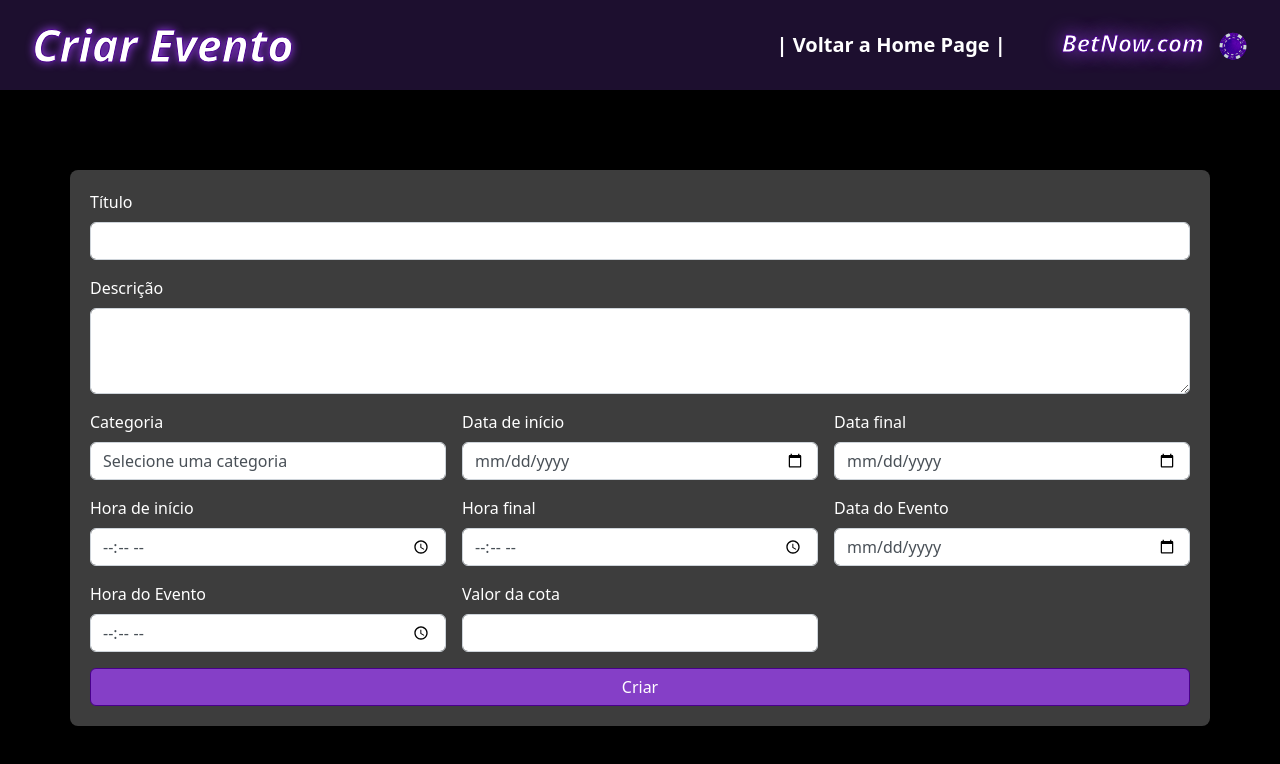
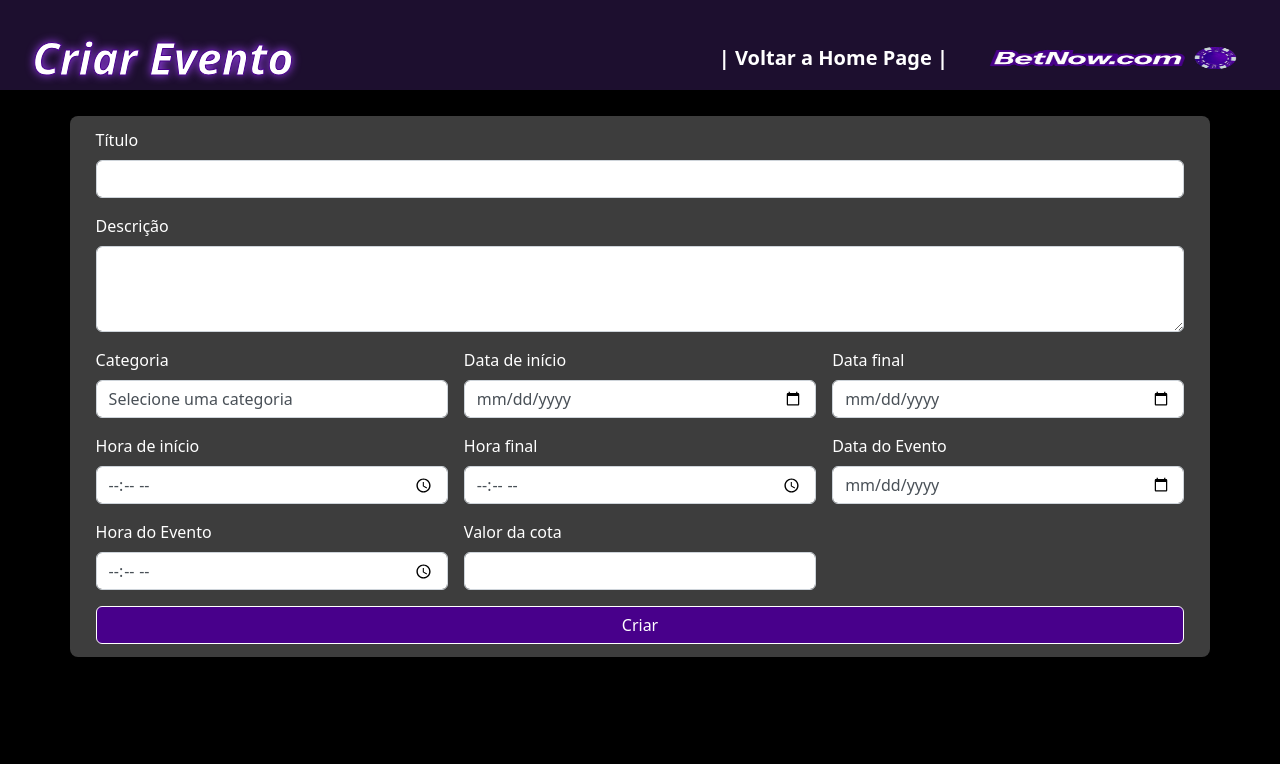
Before and after one commit to Sofiabreug/BetNow.com, a website: page frontend-pi/CriarEvento/CriarEvento.html in a window 1280 px wide. Drawn offline with nearby package versions, Linux system fonts and the light colour scheme.

Commit message:
alteraçoes login

```diff
--- a/frontend-pi/CriarEvento/CriarEvento.html
+++ b/frontend-pi/CriarEvento/CriarEvento.html
@@ -13,8 +13,8 @@
     <span class="navbar-brand">Criar Evento</span>
     <div class="navbar-text">
       <a href="../HomeLogon/HomeLogon.html" class="homepage">| Voltar a Home Page |</a>
-      <a class="logo">BetNow.com
-        <img src="../images/image-Photoroom (3) 2.png" alt="Logo">
+      <a class="logo">
+        <img src="../images/image-betnow.png" alt="Logo" width="250" height="100">
       </a>
     </div>
   </nav>
--- a/frontend-pi/CriarEvento/style_CriarEvento.css
+++ b/frontend-pi/CriarEvento/style_CriarEvento.css
@@ -115,27 +115,15 @@ body {
   color: #b067ff;
   text-shadow: 0px 0px 5px rgba(176, 103, 255, 0.7);
 }
-.navbar-text .logo {
-  text-decoration: none;
-  color: #ffffff;
-  -webkit-text-stroke: 1px #48008B;
-  margin-left: 16px;
-  font-weight: bold;
-  font-style: italic;
-  text-shadow: 0px 0px 20px #a443ff;
-  font-size: 24px;
-}
-.navbar-text .logo img {
-  width: 30px;
-  height: auto;
-  margin-left: 8px;
+.logo{
+  margin-right: 10px;
 }
 .form-container {
   background-color: #3d3d3d;
-  padding: 20px;
+  padding: 1% 2%;
   border-radius: 8px;
   box-shadow: 0 4px 8px rgba(0, 0, 0, 0.1);
-  margin-top: 80px;
+  margin-top: 2%;
 }
 .form-label {
   color: #ffffff;
@@ -145,12 +133,12 @@ body {
   color: #495057;
 }
 .btn-primary {
-  background-color: #8e3fd8e3;
-  border-color: #48008b;
+  background-color: #48008b;
+  border-color: white;
 }
 .btn-primary:hover {
   background-color: #591e8a;
-  border-color: #6f00a8;
+  border-color: #591e8a;
 }
 .is-invalid {
   border-color: #dc3545;
```
Also changed, not shown: frontend-pi/HomePage/Home.html (+4 -6 lines), frontend-pi/HomePage/script_Home.js (+0 -35 lines).
